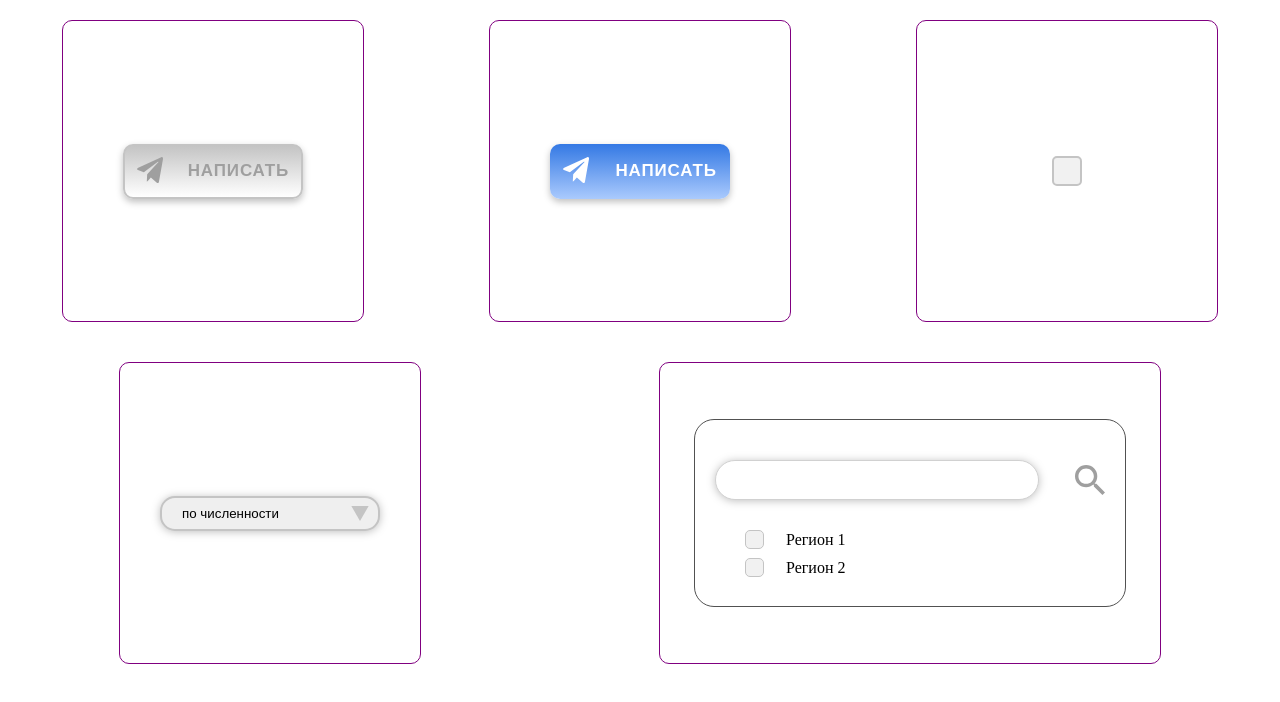
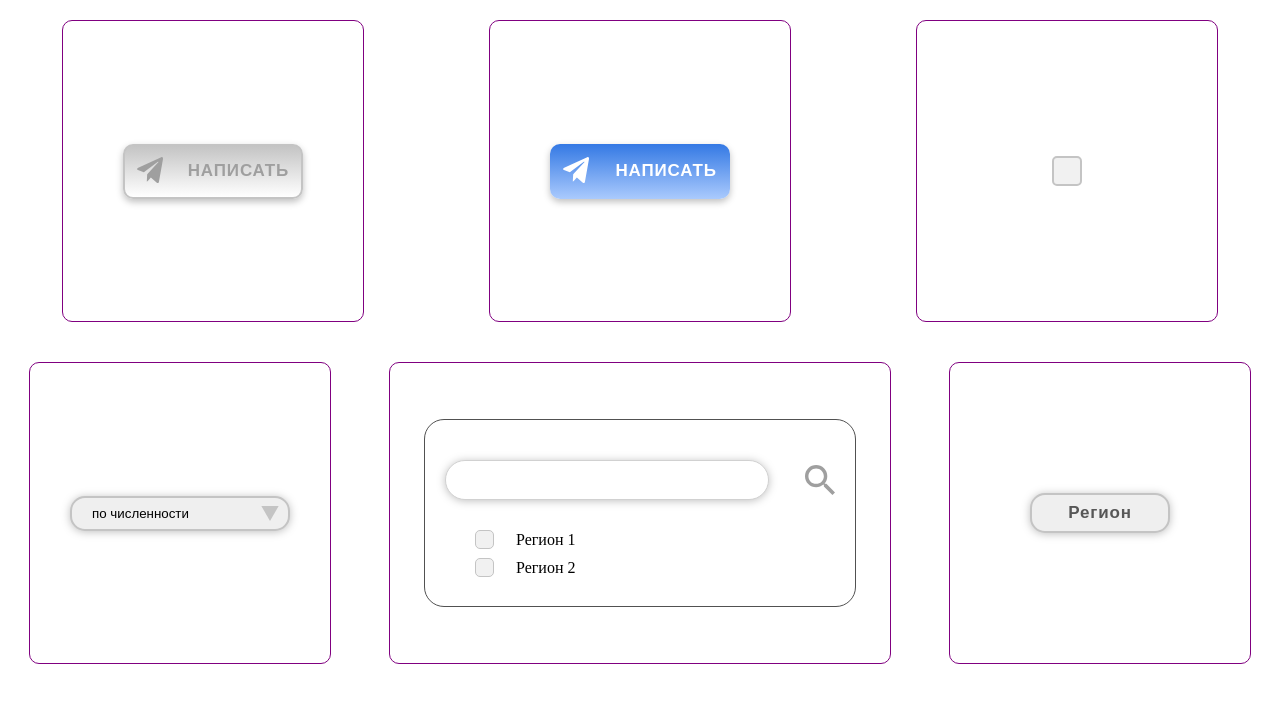
Before and after one commit to raymondouh/smuElements, a plain HTML site: page src/index.html in a window 1280 px wide. Drawn offline with Linux system fonts and the light colour scheme.

Commit message:
added sidebar filter button

```diff
--- a/src/index.html
+++ b/src/index.html
@@ -15,6 +15,8 @@
     <link href="style/index.css" rel="stylesheet" type="text/css">
     </link>
     <link href="style/sortPanel.css" rel="stylesheet" type="text/css">
+    </link>
+    <link href="style/sidebarFilterButton.css" rel="stylesheet" type="text/css">
     </link>
 </head>
 
@@ -115,6 +117,13 @@
             </div>
 
         </div>
+        <div class="smu-element">
+
+            <button class="sidebar-filter-button">
+                Регион
+            </button>
+
+        </div>
     </div>
 </body>
 
--- /dev/null
+++ b/src/style/sidebarFilterButton.css
@@ -0,0 +1,21 @@
+.sidebar-filter-button{
+    width: 140px;
+    height: 40px;
+    border: 2px solid #C4C4C4;
+    filter: drop-shadow(0px 1px 4px rgba(0, 0, 0, 0.25));
+    border-radius: 15px;
+    font-style: normal;
+    font-weight: bold;
+    font-size: 1.0625rem;
+    line-height: 20px;
+    letter-spacing: 0.05em;
+    color: #575757;
+}
+
+.sidebar-filter-button:active{
+    background: #3C9FE5;
+}
+
+.sidebar-filter-button:hover{
+    border: 2px solid #3C9FE5;
+}
```
